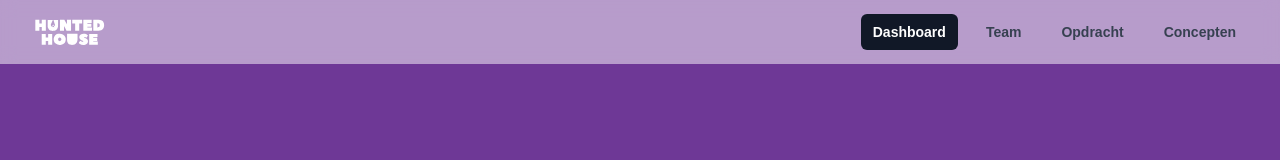
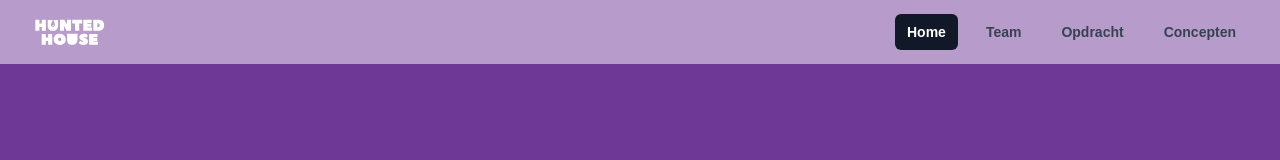
Before and after one commit to Hunted-House/Hunted-House-OP, a Next.js app: page / in a window 1280 px wide. Shown: the top 160 px of the page. Built offline with nearby package versions, Linux system fonts and the light colour scheme.

Commit message:
Dashboard to Home

```diff
--- a/src/components/Nav.js
+++ b/src/components/Nav.js
@@ -5,7 +5,7 @@ import Logo from './Logo.js';
 import Icon from './Icon.js';
 
 const navigation = [
-    { name: 'Dashboard', href: '/', current: true },
+    { name: 'Home', href: '/', current: true },
     { name: 'Team', href: '#team', current: false },
     { name: 'Opdracht', href: '#assignment', current: false },
     { name: 'Concepten', href: '#concept', current: false },
```
